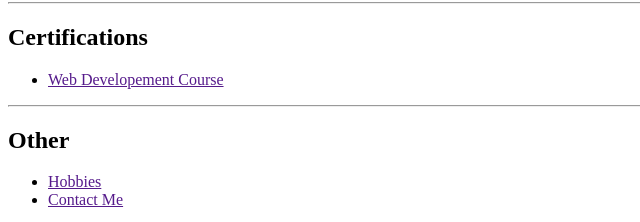
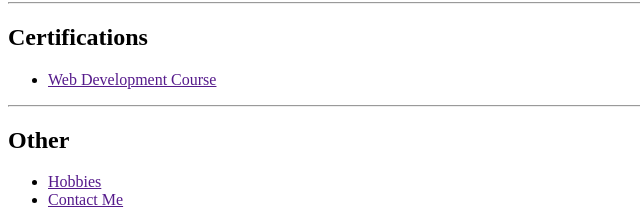
Before and after one commit to Richa812/Resume, a plain HTML site: page index.html in a window 1280 px wide. Shown: the part 774-996 px from the top of the page, 0-640 px from the left. Drawn offline with Linux system fonts and the light colour scheme.

Commit message:
Update index.html

```diff
--- a/index.html
+++ b/index.html
@@ -57,7 +57,7 @@
         <hr/>
         <h2>Certifications</h2>
         <ul>
-            <li><a href="">Web Developement Course</a></li>
+            <li><a href="">Web Development Course</a></li>
         </ul>
         <hr/>
 
@@ -67,7 +67,7 @@
             <li><a href="">Contact Me</a></li>
         </ul>
         <footer>
-            <p>&copy Richa Riya. All rights reserved.</p>
+            <p>&copy; Richa Riya. All rights reserved.</p>
         </footer>
     </body>
 </html>
```
